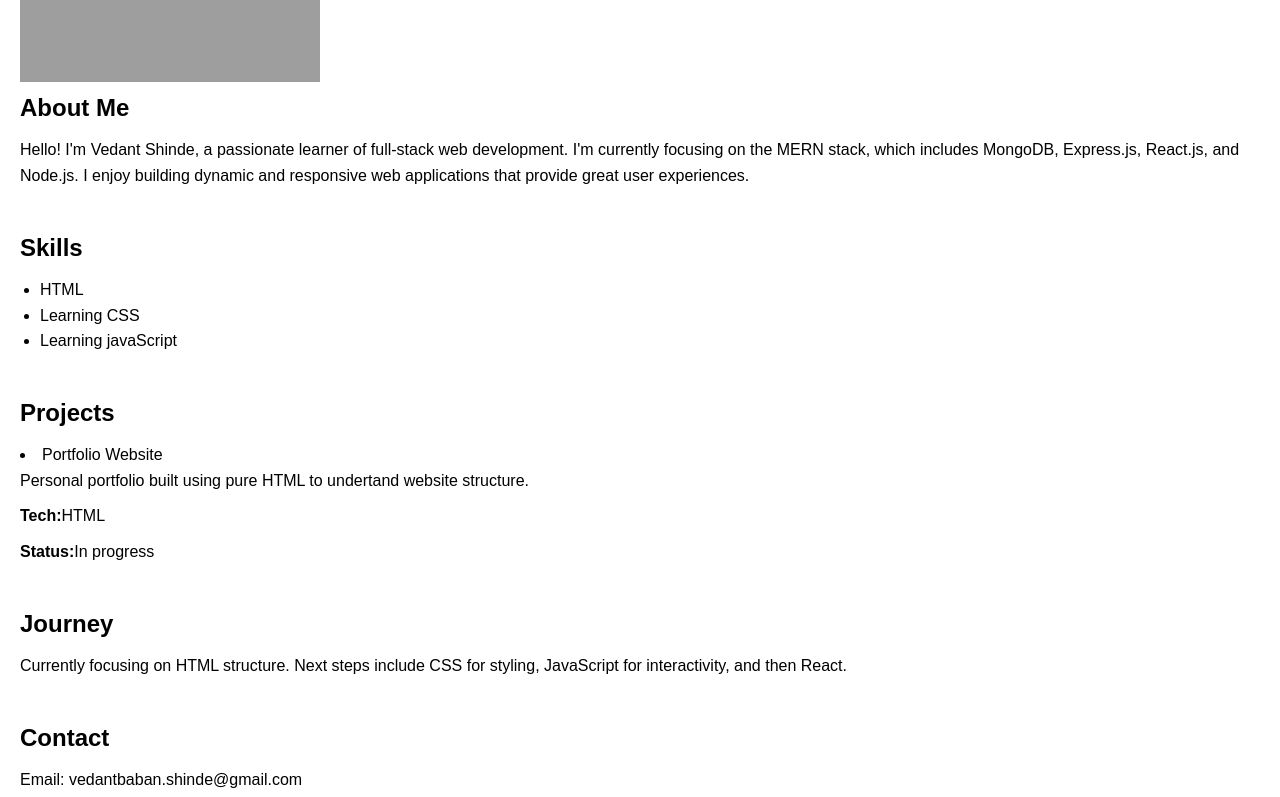
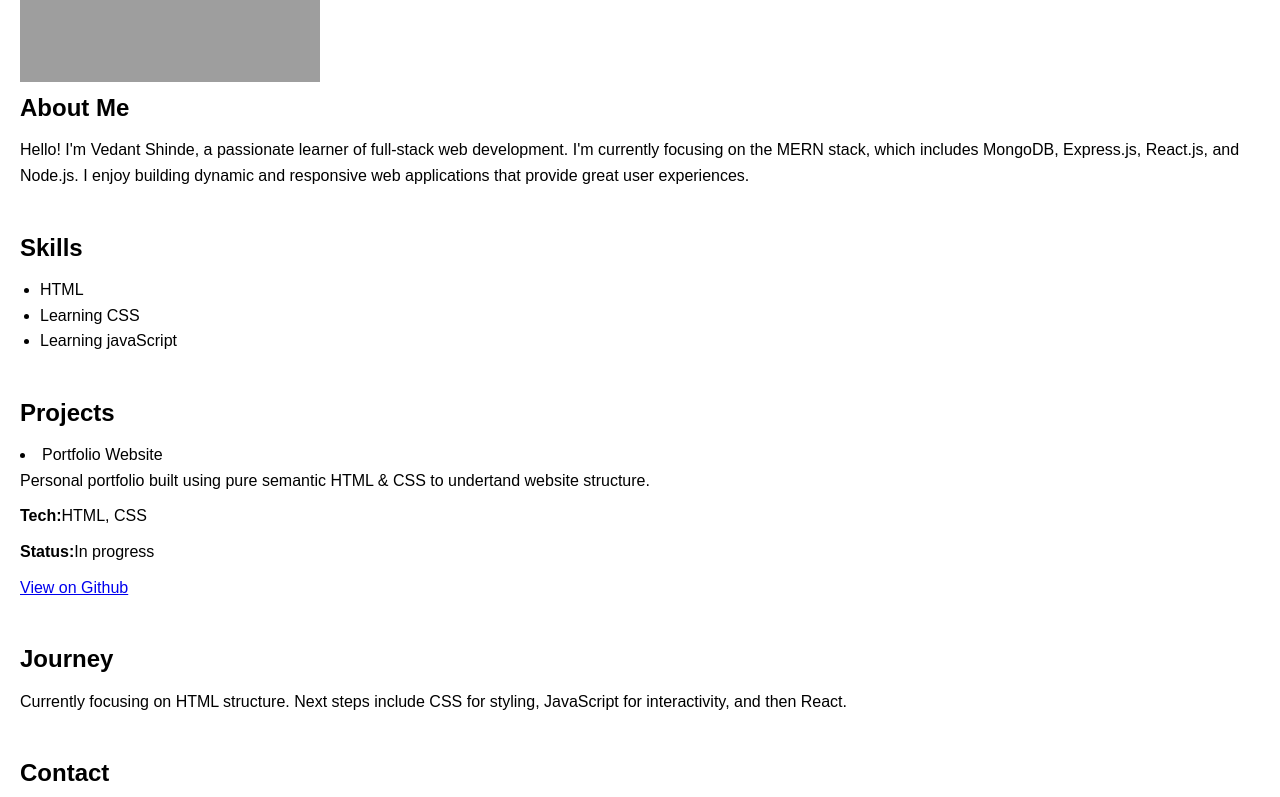
Before and after one commit to vedant-shinde327/portfolio, a plain HTML site: page index.html in a window 1280 px wide. Shown: the part 366-1163 px from the top of the page. Drawn offline with Linux system fonts and the light colour scheme; grey boxes are pictures that could not be loaded.

```diff
--- a/index.html
+++ b/index.html
@@ -40,11 +40,13 @@
 
             <article>
                 <li>Portfolio Website</li>
-                <p>Personal portfolio built using pure HTML to undertand website structure.</p>
-                <p><strong>Tech:</strong>HTML</p>
+                <p>Personal portfolio built using pure semantic HTML & CSS to undertand website structure.</p>
+                <p><strong>Tech:</strong>HTML, CSS</p>
                 <p><strong>Status:</strong>In progress</p>
+                <p>
+                    <a href="https://github.com/vedant-shinde327/portfolio" target="_blank">View on Github</a>
+                </p>
             </article>
-
         </section>
 
         <section id="Learning">
```
